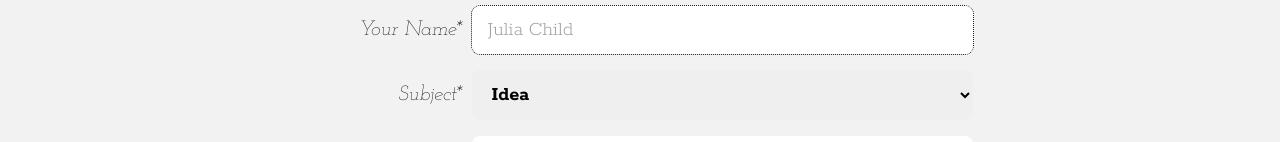
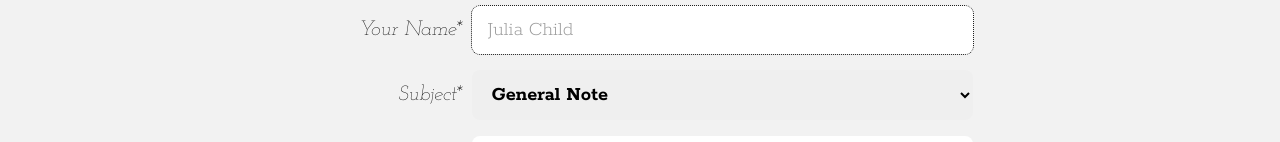
Before and after one commit to colefiscus/vibecheck, a React (Create React App) app: page /contact in a window 1280 px wide. Shown: the part 187-329 px from the top of the page. Built offline with nearby package versions, Linux system fonts and the light colour scheme; a web font is replaced by a local one.

Commit message:
Edit/add options for contact select

```diff
--- a/src/Components/EmailJS/ContactMe.js
+++ b/src/Components/EmailJS/ContactMe.js
@@ -63,8 +63,9 @@ const ContactMe = () => {
           value={toSend.subject}
           onChange={handleChange}
         >
+          <option value="General Note">General Note</option>
           <option value="Idea">Idea</option>
-          <option value="Question">Question</option>
+          <option value="Question">Question/Help</option>
           <option value="Bug">Bug</option>
           <option value="Job Opportunity">Job Opportunity</option>
           <option value="Friendly Hello">Friendly Hello</option>
```
